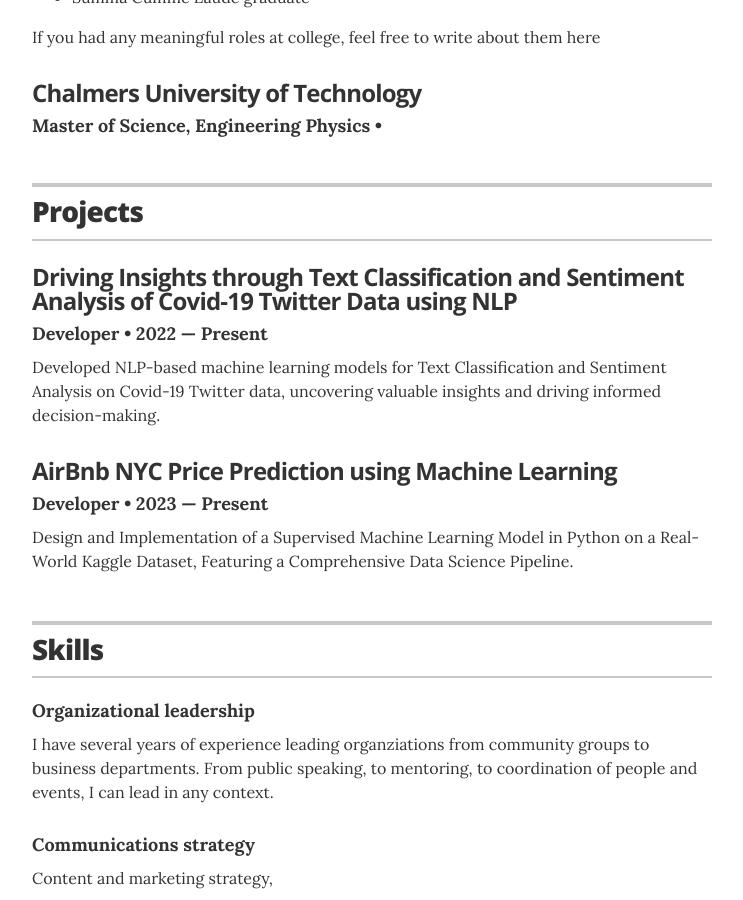
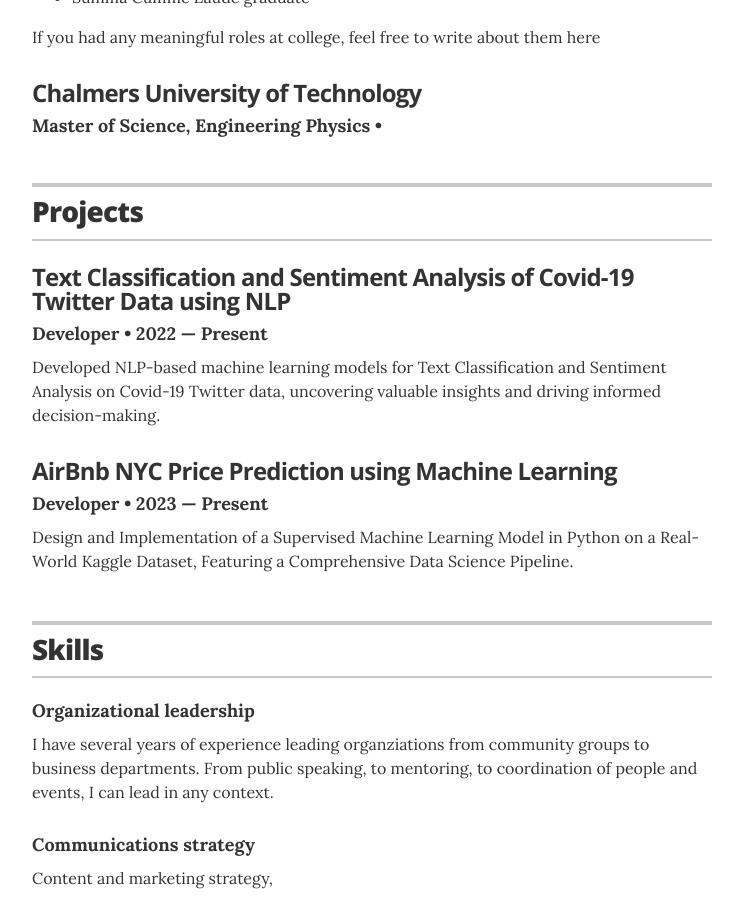
Before and after one commit to ttariqaziz/ttariqaziz.github.io, a Jekyll site: the page built from index.html, in a window 1280 px wide and 900 px high, scrolled down 1614 px. Shown: the whole window, without its empty margins (268-1011 px from the left). Built offline with Jekyll 4.4.1, drawn with Linux system fonts in a browser that asks for light colours.

Commit message:
Update projects.yml

```diff
--- a/_data/projects.yml
+++ b/_data/projects.yml
@@ -2,7 +2,7 @@
 # uncomment the urls if you wish to display them, and add your own URL
 
 # Springboard
-- project: Driving Insights through Text Classification and Sentiment Analysis of Covid-19 Twitter Data using NLP
+- project: Text Classification and Sentiment Analysis of Covid-19 Twitter Data using NLP
   role: Developer
   duration: 2022 &mdash; Present
   # url: "https://github.com/ttariqaziz/twitter_text_classification"
```
